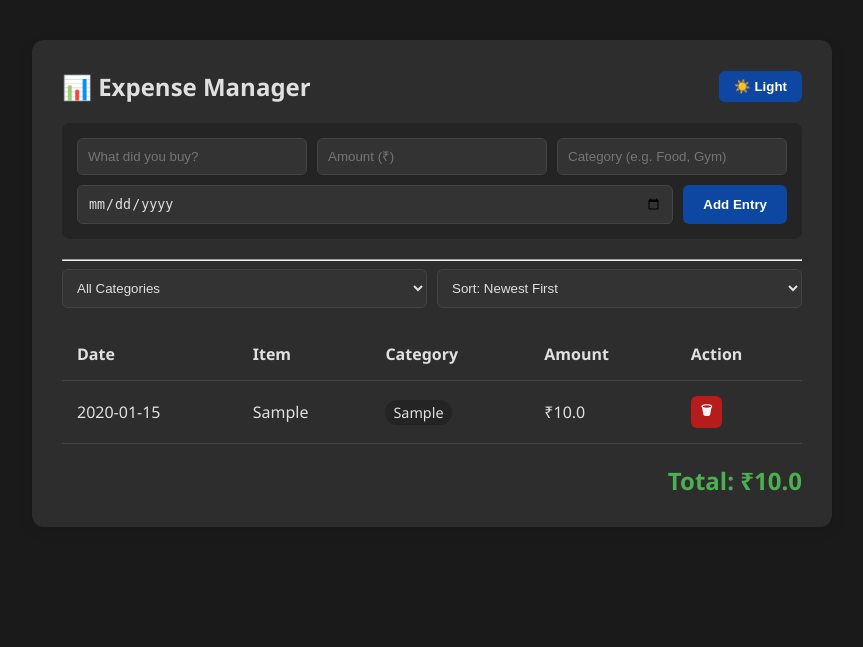
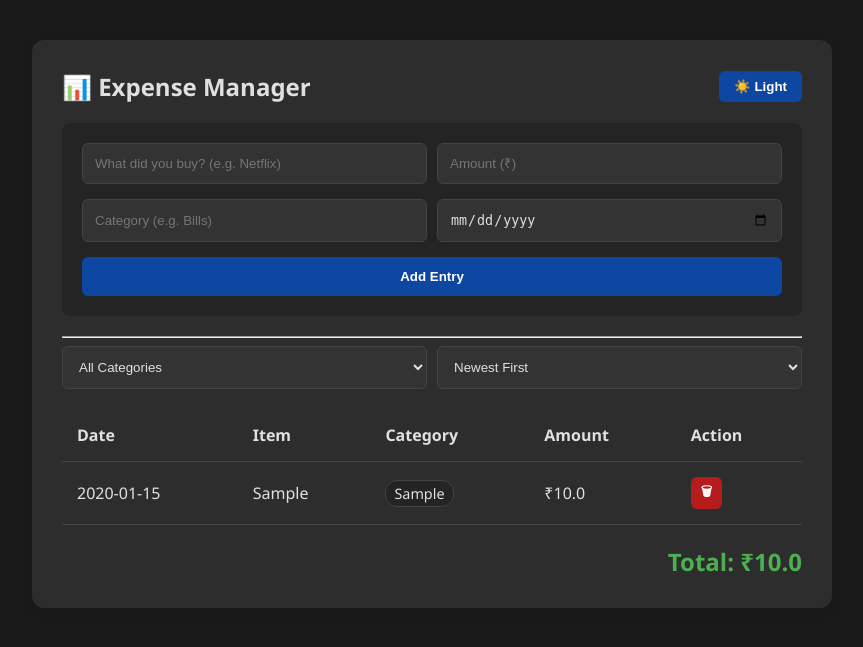
Before and after one commit to riteshmula-byte/Expense-Tracker, a Flask app: page / in a window 1280 px wide. Shown: the top 647 px of the page, without its empty margins (208-1071 px from the left). Run offline with Flask 3, Linux system fonts and the light colour scheme; tables that the repository leaves empty hold one stand-in row (values such as "Sample post").

Commit message:
model improved

```diff
--- a/app.py
+++ b/app.py
@@ -9,9 +9,11 @@ warnings.filterwarnings('ignore')
 app = Flask(__name__)
 DATABASE = 'database.db'
 
-# Initialize the zero-shot classifier (works immediately without training)
-# This is a pre-trained model that can classify text into any categories
+# Pre-load the model
 classifier = pipeline("zero-shot-classification", model="facebook/bart-large-mnli")
+
+# These are your "Master Categories" to keep things organized
+DEFAULT_CATEGORIES = ["Food", "Transport", "Entertainment", "Shopping", "Bills", "Health", "Education", "Utilities", "Groceries", "Gym"]
 
 def init_db():
     with sqlite3.connect(DATABASE) as conn:
@@ -19,38 +21,36 @@ def init_db():
                         (id INTEGER PRIMARY KEY AUTOINCREMENT,
                          item TEXT, amount REAL, category TEXT, date TEXT)''')
 
-def get_common_categories():
-    """Get categories from recent expenses or default ones"""
+def get_clean_categories():
+    """Returns a unique, title-cased list of categories from the DB + Defaults"""
     try:
         with sqlite3.connect(DATABASE) as conn:
             cursor = conn.cursor()
-            cursor.execute("SELECT DISTINCT category FROM expenses ORDER BY category LIMIT 15")
-            categories = [row[0] for row in cursor.fetchall()]
+            # Get unique categories from DB
+            cursor.execute("SELECT DISTINCT category FROM expenses")
+            db_cats = [row[0].strip().title() for row in cursor.fetchall() if row[0]]
 
-        if len(categories) >= 5:
-            return categories
+            # Combine with defaults and remove duplicates
+            combined = list(set(db_cats + DEFAULT_CATEGORIES))
+            return sorted(combined)
     except:
-        pass
-
-    # Default expense categories for zero-shot classification
-    return ["Food", "Transport", "Entertainment", "Shopping", "Bills", "Health", "Education", "Utilities", "Groceries", "Gym"]
+        return DEFAULT_CATEGORIES
 
 def predict_category(item_name):
-    """Use zero-shot classification to predict category immediately"""
     try:
-        categories = get_common_categories()
+        # We tell the AI to ONLY choose from our existing clean list
+        candidate_labels = get_clean_categories()
 
-        # Use the pre-trained model to classify
-        result = classifier(item_name, categories, multi_class=False)
+        # ML Prediction
+        result = classifier(item_name, candidate_labels, multi_class=False)
 
         if result and result['labels']:
-            top_category = result['labels'][0]
-            confidence = result['scores'][0]
-
-            return {"category": top_category, "confidence": float(confidence)}
+            return {
+                "category": result['labels'][0],
+                "confidence": float(result['scores'][0])
+            }
     except Exception as e:
-        print(f"Prediction Error: {e}")
-
+        print(f"ML Error: {e}")
     return None
 
 @app.route('/')
@@ -65,13 +65,9 @@ def index():
         query += " WHERE category = ?"
         params.append(cat_filter)
 
-    # Sorting Logic
-    if sort_by == 'high':
-        query += " ORDER BY amount DESC"
-    elif sort_by == 'low':
-        query += " ORDER BY amount ASC"
-    else:
-        query += " ORDER BY date DESC"
+    if sort_by == 'high': query += " ORDER BY amount DESC"
+    elif sort_by == 'low': query += " ORDER BY amount ASC"
+    else: query += " ORDER BY date DESC"
 
     with sqlite3.connect(DATABASE) as conn:
         conn.row_factory = sqlite3.Row
@@ -79,16 +75,17 @@ def index():
         cursor.execute(query, params)
         rows = cursor.fetchall()
 
-        cursor.execute("SELECT DISTINCT category FROM expenses")
-        categories = [r['category'] for r in cursor.fetchall()]
+        # Use the helper to get the filter list
+        categories = get_clean_categories()
         total = sum(row['amount'] for row in rows)
 
     return render_template('index.html', expenses=rows, total=total, categories=categories)
 
 @app.route('/add', methods=['POST'])
 def add():
-    item = request.form['item']
+    item = request.form['item'].strip()
     amount = float(request.form['amount'])
+    # Force Category to Title Case to prevent "food" vs "Food"
     category = request.form['category'].strip().title()
     date = request.form.get('date') or datetime.now().strftime('%Y-%m-%d')
 
@@ -103,12 +100,13 @@ def predict():
     data = request.get_json()
     item_name = data.get('item', '').strip()
 
-    if not item_name:
+    if not item_name or len(item_name) < 3:
         return jsonify({"category": None})
 
     result = predict_category(item_name)
-    # Zero-shot classifier works even with lower confidence
-    if result and result['confidence'] > 0.3:
+
+    # Check if AI is confident enough
+    if result and result['confidence'] > 0.35:
         return jsonify(result)
 
     return jsonify({"category": None})
--- a/templates/index.html
+++ b/templates/index.html
@@ -36,50 +36,79 @@
         .header { display: flex; justify-content: space-between; align-items: center; margin-bottom: 20px; }
         .header h2 { margin: 0; }
         #themeToggle { padding: 8px 15px; background: var(--button-bg); color: white; border: none; border-radius: 6px; cursor: pointer; font-weight: bold; transition: background 0.3s; }
-        #themeToggle:hover { opacity: 0.9; }
-        .controls { display: flex; gap: 10px; margin-bottom: 20px; flex-wrap: wrap; background: var(--bg-tertiary); padding: 15px; border-radius: 8px; }
-        input, select { padding: 10px; border: 1px solid var(--border-color); border-radius: 6px; flex: 1; background: var(--bg-input); color: var(--text-primary); transition: background 0.3s, color 0.3s, border-color 0.3s; }
-        button { background: var(--button-bg); color: white; border: none; padding: 10px 20px; cursor: pointer; border-radius: 6px; font-weight: bold; transition: background 0.3s; }
-        button:hover { opacity: 0.9; }
+
+        .controls { display: flex; flex-direction: column; gap: 15px; margin-bottom: 20px; background: var(--bg-tertiary); padding: 20px; border-radius: 8px; }
+        .input-group { display: flex; gap: 10px; flex-wrap: wrap; }
+
+        input, select { padding: 12px; border: 1px solid var(--border-color); border-radius: 6px; flex: 1; background: var(--bg-input); color: var(--text-primary); }
+
+        #categoryPrediction {
+            display: none;
+            padding: 10px;
+            background: var(--accent-color);
+            color: white;
+            border-radius: 6px;
+            font-size: 0.9em;
+            cursor: pointer;
+            text-align: center;
+            animation: fadeIn 0.3s;
+        }
+
+        @keyframes fadeIn { from { opacity: 0; } to { opacity: 1; } }
+
+        button { background: var(--button-bg); color: white; border: none; padding: 12px 20px; cursor: pointer; border-radius: 6px; font-weight: bold; }
         button.delete { background: var(--delete-bg); padding: 5px 10px; font-size: 0.8em; }
+
         table { width: 100%; border-collapse: collapse; margin-top: 20px; }
         th, td { text-align: left; padding: 15px; border-bottom: 1px solid var(--border-color); }
         tr:hover { background: var(--hover-bg); }
+
         .total-banner { font-size: 1.5em; color: var(--accent-color); font-weight: bold; text-align: right; margin-top: 20px; }
-        .category-badge { padding: 3px 8px; border-radius: 12px; font-size: 0.9em; background: var(--bg-tertiary); color: var(--text-primary); }
+        .category-badge { padding: 3px 8px; border-radius: 12px; font-size: 0.9em; background: var(--bg-tertiary); color: var(--text-primary); border: 1px solid var(--border-color); }
+
+        .ai-thinking { font-style: italic; font-size: 0.8em; color: #888; display: none; }
     </style>
 </head>
 <body>
     <div class="card">
         <div class="header">
             <h2>📊 Expense Manager</h2>
-            <button id="themeToggle" onclick="toggleTheme()">🌙 Dark</button>
+            <button id="themeToggle" onclick="toggleTheme()">☀️ Light</button>
         </div>
 
         <form action="/add" method="POST" class="controls">
-            <input type="text" id="itemInput" name="item" placeholder="What did you buy?" required>
-            <div id="categoryPrediction" style="display:none; padding: 8px; background: var(--accent-color); color: white; border-radius: 6px; font-size: 0.9em; cursor: pointer;" onclick="applySuggestion()">
-                Suggested: <span id="predictionText"></span> <span id="confidenceText"></span>
+            <div class="input-group">
+                <input type="text" id="itemInput" name="item" placeholder="What did you buy? (e.g. Netflix)" required autocomplete="off">
+                <input type="number" step="0.01" name="amount" placeholder="Amount (₹)" required>
             </div>
-            <input type="number" step="0.01" name="amount" placeholder="Amount (₹)" required>
-            <input type="text" id="categoryInput" name="category" placeholder="Category (e.g. Food, Gym)" required>
-            <input type="date" name="date" placeholder="Date (optional - uses today if blank)">
+
+            <div id="aiStatus" class="ai-thinking">AI is thinking...</div>
+            <div id="categoryPrediction" onclick="applySuggestion()">
+                ✨ AI Suggestion: <strong id="predictionText"></strong> <span id="confidenceText"></span>
+                <br><small>(Click to apply)</small>
+            </div>
+
+            <div class="input-group">
+                <input type="text" id="categoryInput" name="category" placeholder="Category (e.g. Bills)" required>
+                <input type="date" name="date">
+            </div>
+
             <button type="submit">Add Entry</button>
         </form>
 
         <hr>
 
-        <form action="/" method="GET" class="controls" style="background: none; padding: 0;">
+        <form action="/" method="GET" class="input-group" style="margin-bottom: 20px;">
             <select name="category" onchange="this.form.submit()">
                 <option value="All">All Categories</option>
                 {% for cat in categories %}
-                <option value="{{ cat }}">{{ cat }}</option>
+                <option value="{{ cat }}" {% if request.args.get('category') == cat %}selected{% endif %}>{{ cat }}</option>
                 {% endfor %}
             </select>
             <select name="sort" onchange="this.form.submit()">
-                <option value="newest">Sort: Newest First</option>
-                <option value="high">Sort: High to Low</option>
-                <option value="low">Sort: Low to High</option>
+                <option value="newest" {% if request.args.get('sort') == 'newest' %}selected{% endif %}>Newest First</option>
+                <option value="high" {% if request.args.get('sort') == 'high' %}selected{% endif %}>High to Low</option>
+                <option value="low" {% if request.args.get('sort') == 'low' %}selected{% endif %}>Low to High</option>
             </select>
         </form>
 
@@ -111,7 +140,10 @@
 
     <script>
         let lastPrediction = null;
+        let typingTimer;
+        const doneTypingInterval = 600; // Wait 600ms after user stops typing
 
+        // --- Theme Logic ---
         function initTheme() {
             const savedTheme = localStorage.getItem('theme') || 'dark';
             document.documentElement.classList.toggle('light-mode', savedTheme === 'light');
@@ -131,48 +163,55 @@
             button.textContent = theme === 'dark' ? '☀️ Light' : '🌙 Dark';
         }
 
-        // Predict category based on item input
-        document.getElementById('itemInput').addEventListener('input', async function() {
-            const itemValue = this.value.trim();
-            const predictionDiv = document.getElementById('categoryPrediction');
+        // --- AI Prediction Logic ---
+        const itemInput = document.getElementById('itemInput');
+        const aiStatus = document.getElementById('aiStatus');
+        const predictionDiv = document.getElementById('categoryPrediction');
 
-            if (itemValue.length < 2) {
-                predictionDiv.style.display = 'none';
-                return;
+        itemInput.addEventListener('input', () => {
+            clearTimeout(typingTimer);
+            predictionDiv.style.display = 'none';
+
+            if (itemInput.value.trim().length >= 3) {
+                typingTimer = setTimeout(performPrediction, doneTypingInterval);
             }
+        });
+
+        async function performPrediction() {
+            const itemValue = itemInput.value.trim();
+            aiStatus.style.display = 'block';
 
             try {
                 const response = await fetch('/predict', {
                     method: 'POST',
-                    headers: {
-                        'Content-Type': 'application/json'
-                    },
+                    headers: { 'Content-Type': 'application/json' },
                     body: JSON.stringify({ item: itemValue })
                 });
 
                 const data = await response.json();
+                aiStatus.style.display = 'none';
 
-                if (data.category && data.confidence > 0.4) {
+                if (data.category) {
                     lastPrediction = data.category;
                     document.getElementById('predictionText').textContent = data.category;
                     document.getElementById('confidenceText').textContent = `(${(data.confidence * 100).toFixed(0)}%)`;
                     predictionDiv.style.display = 'block';
-                } else {
-                    predictionDiv.style.display = 'none';
                 }
             } catch (error) {
-                console.error('Error getting prediction:', error);
+                console.error('Prediction error:', error);
+                aiStatus.style.display = 'none';
             }
-        });
+        }
 
         function applySuggestion() {
             if (lastPrediction) {
                 document.getElementById('categoryInput').value = lastPrediction;
-                document.getElementById('categoryPrediction').style.display = 'none';
+                predictionDiv.style.display = 'none';
+                // Focus the amount field next for better UX
+                document.getElementsByName('amount')[0].focus();
             }
         }
 
-        // Initialize theme on page load
         initTheme();
     </script>
 </body>
```
